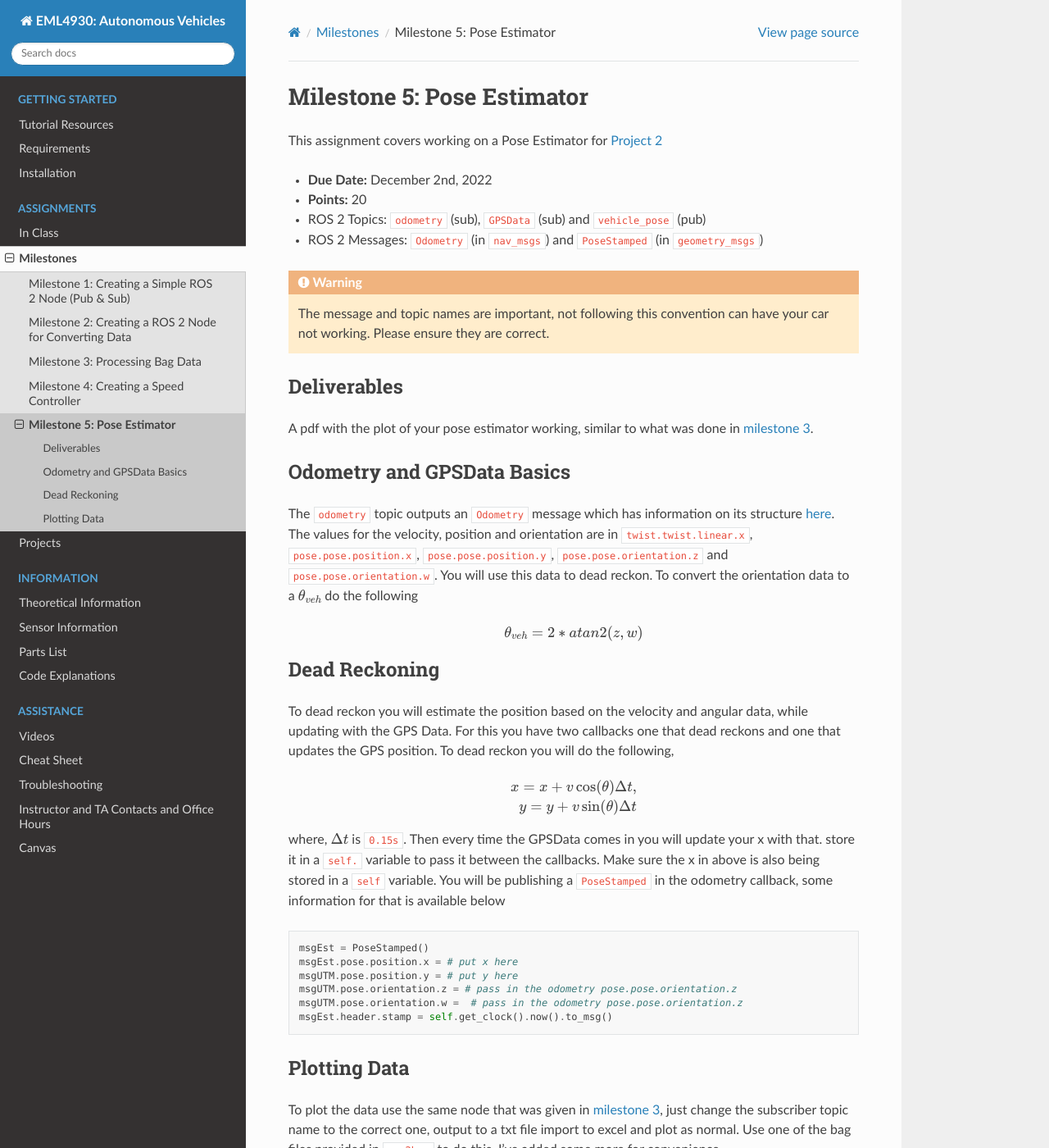
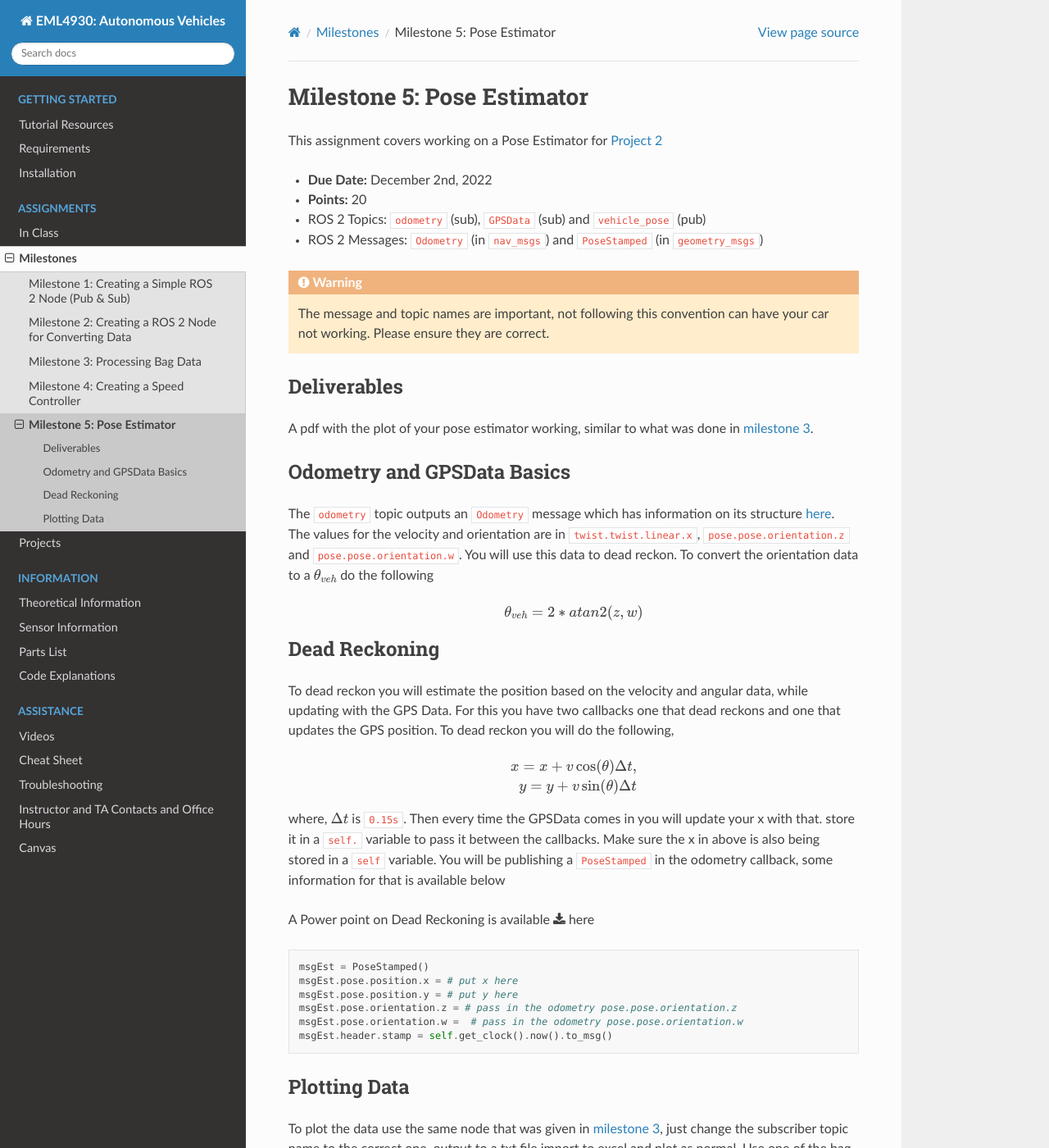
Before and after one commit to av-mae-uf/av1tenth-docs, a Sphinx documentation site: the page built from docs/assignments/milestones/milestone5.rst, in a window 1280 px wide and 1400 px high. Shown: the whole window at 82% size. Built offline with Sphinx 7.4.7 and the Read the Docs theme 2.0.0, drawn with Linux system fonts in a browser that asks for light colours.

Commit message:
Adding Dead reckoning info

```diff
--- a/docs/assignments/milestones/milestone5.rst
+++ b/docs/assignments/milestones/milestone5.rst
@@ -18,7 +18,7 @@ Odometry and GPSData Basics
 ^^^^^^^^^^^^^^^^^^^^^^^^^^^
 
 The ``odometry`` topic outputs an ``Odometry`` message which has information on its structure `here <http://docs.ros.org/en/noetic/api/nav_msgs/html/msg/Odometry.html>`_.
-The values for the velocity, position and orientation are in ``twist.twist.linear.x``, ``pose.pose.position.x``, ``pose.pose.position.y``, ``pose.pose.orientation.z`` and ``pose.pose.orientation.w``.
+The values for the velocity and orientation are in ``twist.twist.linear.x``, ``pose.pose.orientation.z`` and ``pose.pose.orientation.w``.
 You will use this data to dead reckon. To convert the orientation data to a :math:`\theta_{veh}` do the following
 
 .. math::
@@ -40,13 +40,15 @@ To dead reckon you will do the following,
 where, :math:`\Delta t` is ``0.15s``. Then every time the GPSData comes in you will update your x with that. store it in a ``self.`` variable to pass it between the callbacks. Make sure the x in above is also being stored in a ``self`` variable.
 You will be publishing a ``PoseStamped`` in the odometry callback, some information for that is available below
 
+A Power point on Dead Reckoning is available :download:`here <milestone_files/DeadReckoning.pptx>`
+
 .. code-block:: python
 
     msgEst = PoseStamped()
     msgEst.pose.position.x = # put x here
-    msgUTM.pose.position.y = # put y here
-    msgUTM.pose.orientation.z = # pass in the odometry pose.pose.orientation.z
-    msgUTM.pose.orientation.w =  # pass in the odometry pose.pose.orientation.z
+    msgEst.pose.position.y = # put y here
+    msgEst.pose.orientation.z = # pass in the odometry pose.pose.orientation.z
+    msgEst.pose.orientation.w =  # pass in the odometry pose.pose.orientation.w
     msgEst.header.stamp = self.get_clock().now().to_msg()
 
 Plotting Data
```
Also changed, not shown: 1 other file.
